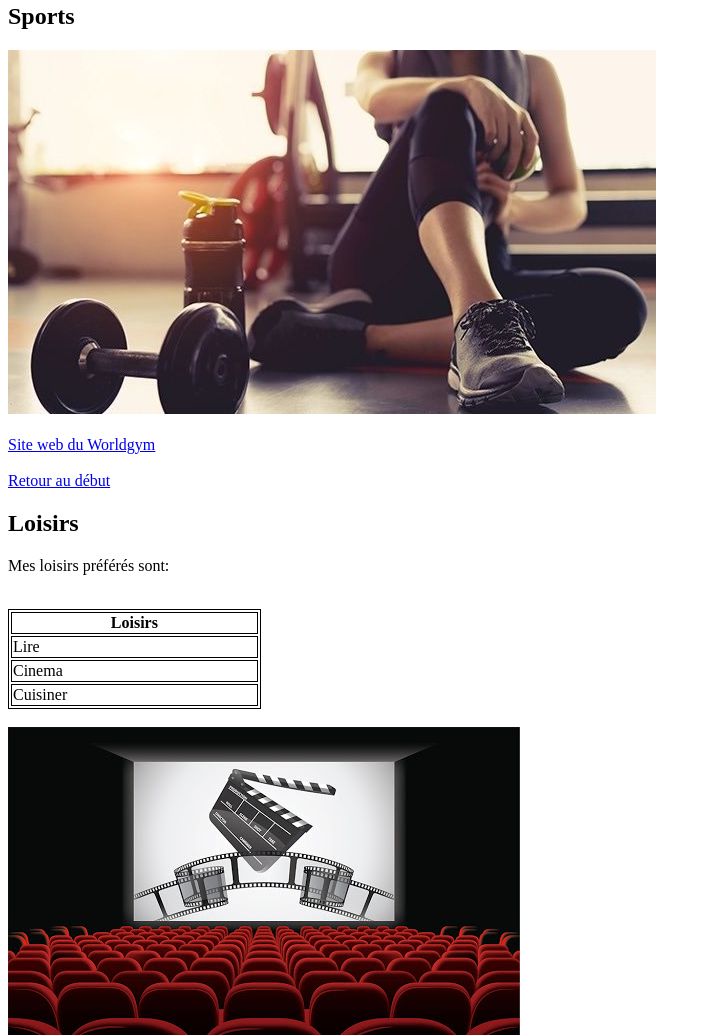
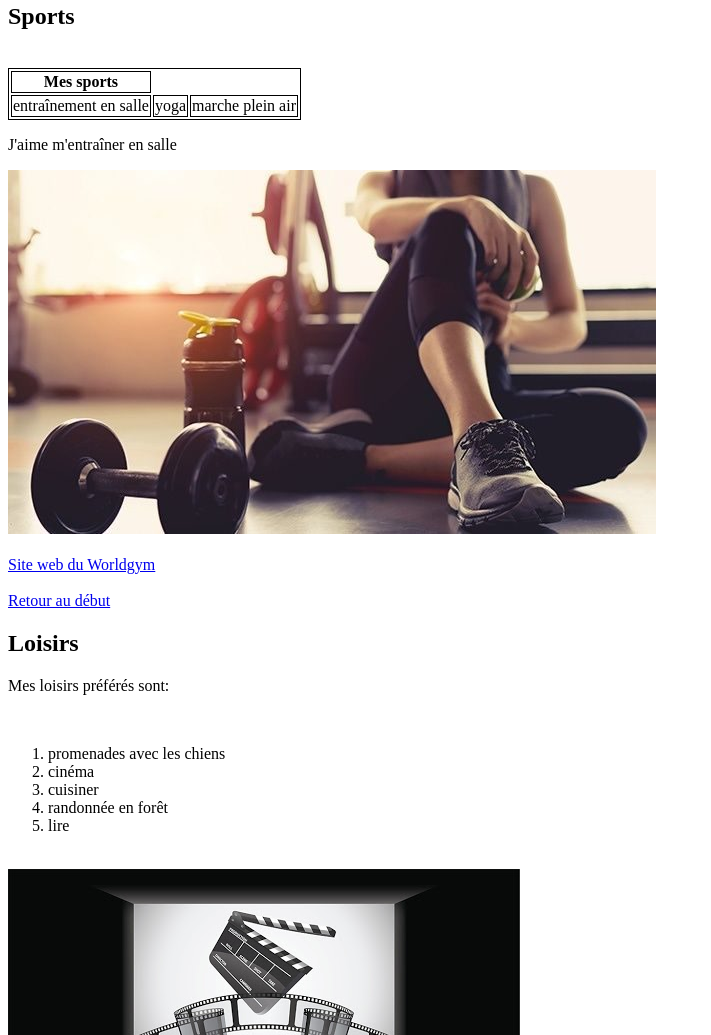
Before and after one commit to VanessaCazto/VanessaCazto, a plain HTML site: page JeMePresente/JeMePresente/index.html in a window 1280 px wide. Shown: the part 1671-2706 px from the top of the page, without its empty margins (0-711 px from the left). Drawn offline with Linux system fonts and the light colour scheme.

Commit message:
commit to master

```diff
--- a/JeMePresente/JeMePresente/index.html
+++ b/JeMePresente/JeMePresente/index.html
@@ -71,32 +71,35 @@
 
         <a href="#A1">Retour au début</a><br>
 
-        <h2 id="C2">Sports</h2>
+        <h2 id="C2">Sports</h2><br>
+
+        <table>
+            <tr>
+                <th>Mes sports</th>
+            </tr>
+            <tr>
+                <td>entraînement en salle</td>
+                <td>yoga</td>
+                <td>marche plein air</td>
+            </tr>
+        </table>
+
+        <p>J'aime m'entraîner en salle</p>
         <img src="./img/gym.jpeg" title="Mon sport préféré" alt="Mon sport préféré"><br><br>
         <a href="https://www.worldgym.com" target="_blank"> Site web du Worldgym</a><br><br>
         <a href="#A1">Retour au début</a><br>
 
         <h2 id="C3">Loisirs</h2>
         <p>Mes loisirs préférés sont:</p><br>
-        <table style="width: 20%">
-            <tr>
-                <th>Loisirs</th>
-            </tr>
-            <tr>
-                <td>
-                    Lire
-                </td>
-            </tr>
-            <tr>
-                <td>
-                    Cinema
-                </td>
-            </tr>
-            <tr>
-                <td>
-                    Cuisiner
-                </td>
-            </tr>
+
+        <ol>
+                   <li>promenades avec les chiens</li>
+                   <li>cinéma</li>
+                   <li>cuisiner</li>
+                   <li>randonnée en forêt</li>
+                   <li>lire</li>
+        </ol>
+
         </table>
         <br>
         <img src="./img/cinema.jpeg" title="loisir préféré" alt="loisir préféré"><br><br>
```
